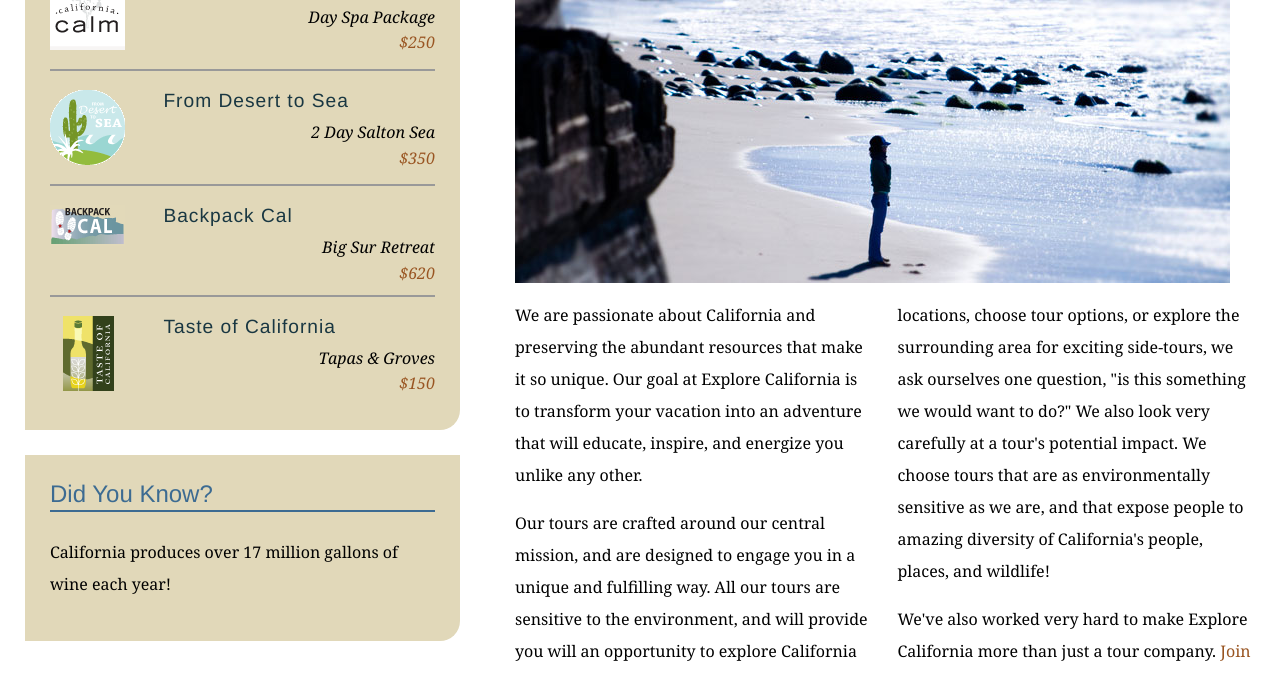
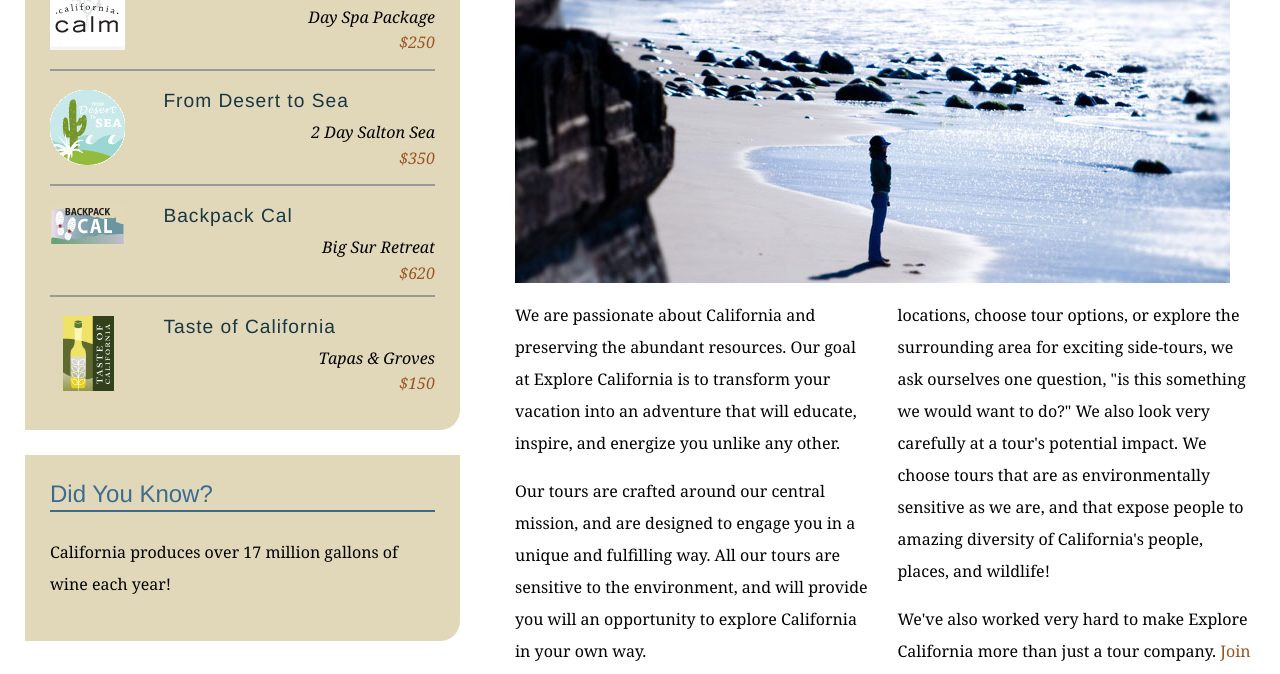
Before and after one commit to fozispap/explore_california_training, a plain HTML site: page mission.html in a window 1280 px wide. Shown: the part 401-1075 px from the top of the page. Drawn offline with Linux system fonts and the light colour scheme.

Commit message:
Modifies to mission.html file

```diff
--- a/mission.html
+++ b/mission.html
@@ -62,7 +62,7 @@
           <h1>Who we are</h1>
           <img src="assets/images/mission_look.jpg" alt="Looking out at the Pacific" class="articleImage" />
           <div class="multiCol">
-            <p>We are passionate about California and preserving the abundant resources that make it so unique. Our goal at Explore California is to transform your vacation into an adventure that will educate, inspire, and energize you unlike any other.</p>
+            <p>We are passionate about California and preserving the abundant resources. Our goal at Explore California is to transform your vacation into an adventure that will educate, inspire, and energize you unlike any other.</p>
             <p>Our tours are crafted around our central mission, and are designed to engage you in a unique and fulfilling way. All our tours are sensitive to the environment, and will provide you will an opportunity to explore California in your own way.</p>
             <p>We've been asked before how we choose our tours. It's simple really, we approach our tours as the enthusiasts we are! When we scout for locations, choose tour options, or explore the surrounding area for exciting side-tours, we ask ourselves one question, &quot;is this something we would want to do?&quot; We also look very carefully at a tour's potential impact. We choose tours that are as environmentally sensitive as we are, and that expose people to amazing diversity of California's people, places, and wildlife!</p>
             <p>We've also worked very hard to make Explore California more than just a tour company. <a href="explorers/join.html">Join our community</a> and become part of the conversation. Recommend tours, blog about your journeys, and share pictures and video with other tour members.</p>
```
